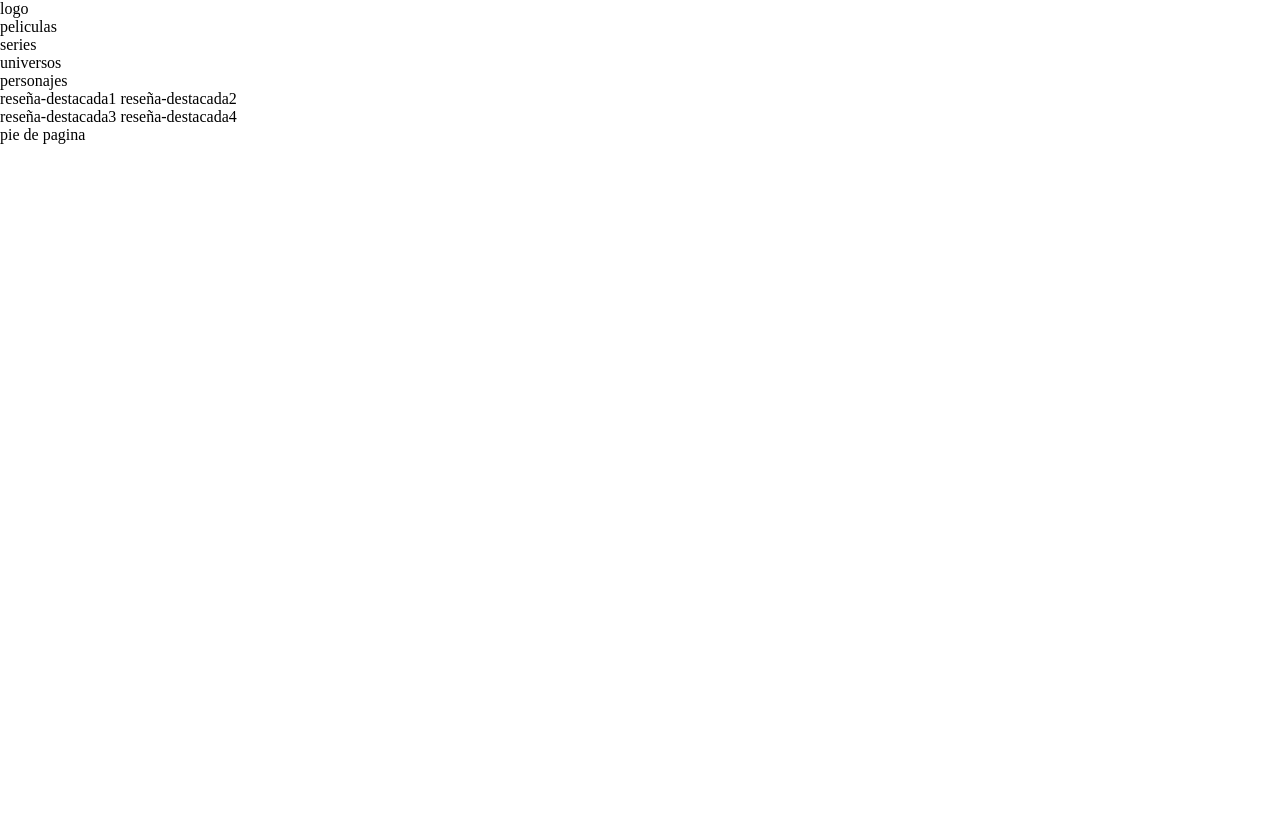
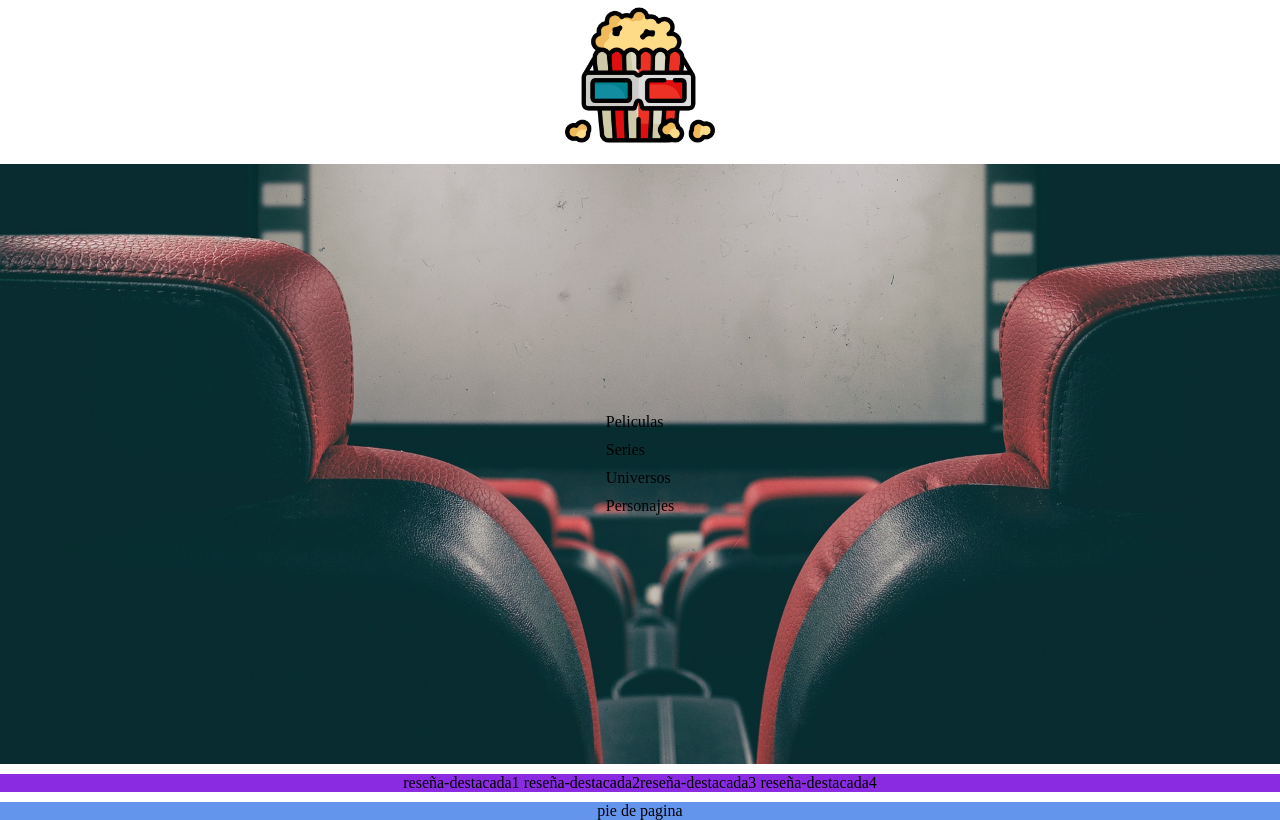
Before and after one commit to FranRitucci/rese-a-pochoclera, a plain HTML site: page Index.html in a window 1280 px wide. Drawn offline with Linux system fonts and the light colour scheme.

Commit message:
se ubico logo del encabezado, se establecio una primera prueba de imagen en contenedor parallax y se centro nav, el siguiente commit se debera trabajar en MAIN y en FOOTER

```diff
--- a/Index.html
+++ b/Index.html
@@ -10,31 +10,23 @@
 </head>
 
 <body id="container_parent">
-    <header>
-        <nav>
-            logo
-        </nav>
+    <header class="top_page">
+        <div class="iParent">
+            <img class="iParent__icon" src="./assets/logos_iconos/header-icon.png" alt="icon pochoclos">
+        </div>
     </header>
 
-    <section class="parallax">
-        <div class="parallax__menu">
-            <ul>
-                <li>
-                    peliculas
-                </li>
-                <li>
-                    series
-                </li>
-                <li>
-                    universos
-                </li>
-                <li>
-                    personajes
-                </li>
+    <section class="container_parallax">
+        <nav class="parallax__menu">
+            <ul class="list_menu">
+                <li><a>Peliculas</a></li>
+                <li><a>Series</a></li>
+                <li><a>Universos</a></li>
+                <li><a>Personajes</a></li>
             </ul>
-        </div>
+        </nav>
     </section>
-    <main>
+    <main class="container_review">
         <div class="review1">
             <card class="review1__one">
                 reseña-destacada1
@@ -52,7 +44,7 @@
             </card>
         </div>
     </main>
-    <footer>
+    <footer class="bott_page">
         pie de pagina
     </footer>
 </body>
--- a/css/main.scss
+++ b/css/main.scss
@@ -3,3 +3,9 @@
 
 /*GRID CONTAINER*/
 @import "../scss/layout/grid";
+
+/*FLEX CONTAINER*/
+@import "../scss/layout/flex";
+
+/*PAGUE CONTENT*/
+@import "../scss/base/page-content";
--- /dev/null
+++ b/scss/base/_page-content.scss
@@ -0,0 +1,29 @@
+.iParent {
+    &__icon {
+        width: 150px;
+    }
+}
+
+.parallax__menu {
+    display: flex;
+    justify-content: center;
+    align-items: center;
+    background-image: url(../assets/img/parallax.jpg);
+    background-attachment: fixed;
+	background-position: center;
+	background-repeat: no-repeat;
+	background-size:  cover;
+	height: 600px;
+
+    .list_menu {
+        list-style-type: none;
+
+        li {
+            margin: 10px;
+
+            a {
+                text-decoration: none;
+            }
+        }
+    }
+}
--- /dev/null
+++ b/scss/layout/_flex.scss
@@ -0,0 +1,19 @@
+.top_page{
+    grid-area: encabezado;
+    display: flex;
+    justify-content: center;
+}
+
+.container_review{
+    grid-area: reseñas-destacadas;
+    display: flex;
+    justify-content: center;
+    background-color: blueviolet;
+}
+
+.bott_page{
+    grid-area: pie-de-pagina;
+    display: flex;
+    justify-content: center;
+    background-color: cornflowerblue;
+}
--- a/scss/layout/_grid.scss
+++ b/scss/layout/_grid.scss
@@ -1,9 +1,14 @@
-#id{
+#container_parent{
     display: grid;
     grid-template-columns: 1fr;
     grid-template-rows: auto auto auto auto;
     grid-template-areas:    "encabezado"
                             "menu-parallax"
                             "reseñas-destacadas"
-                            "pie de pagina";
+                            "pie-de-pagina";
+    gap: 10px;
 }
+
+.container_parallax {
+    grid-area: menu-parallax;
+}
```
Also changed, not shown: assets/img/parallax.jpg (added), assets/logos_iconos/header-icon.png (added), assets/otros/parallax2da.jpg (added), css/main.css, 1 other file.
